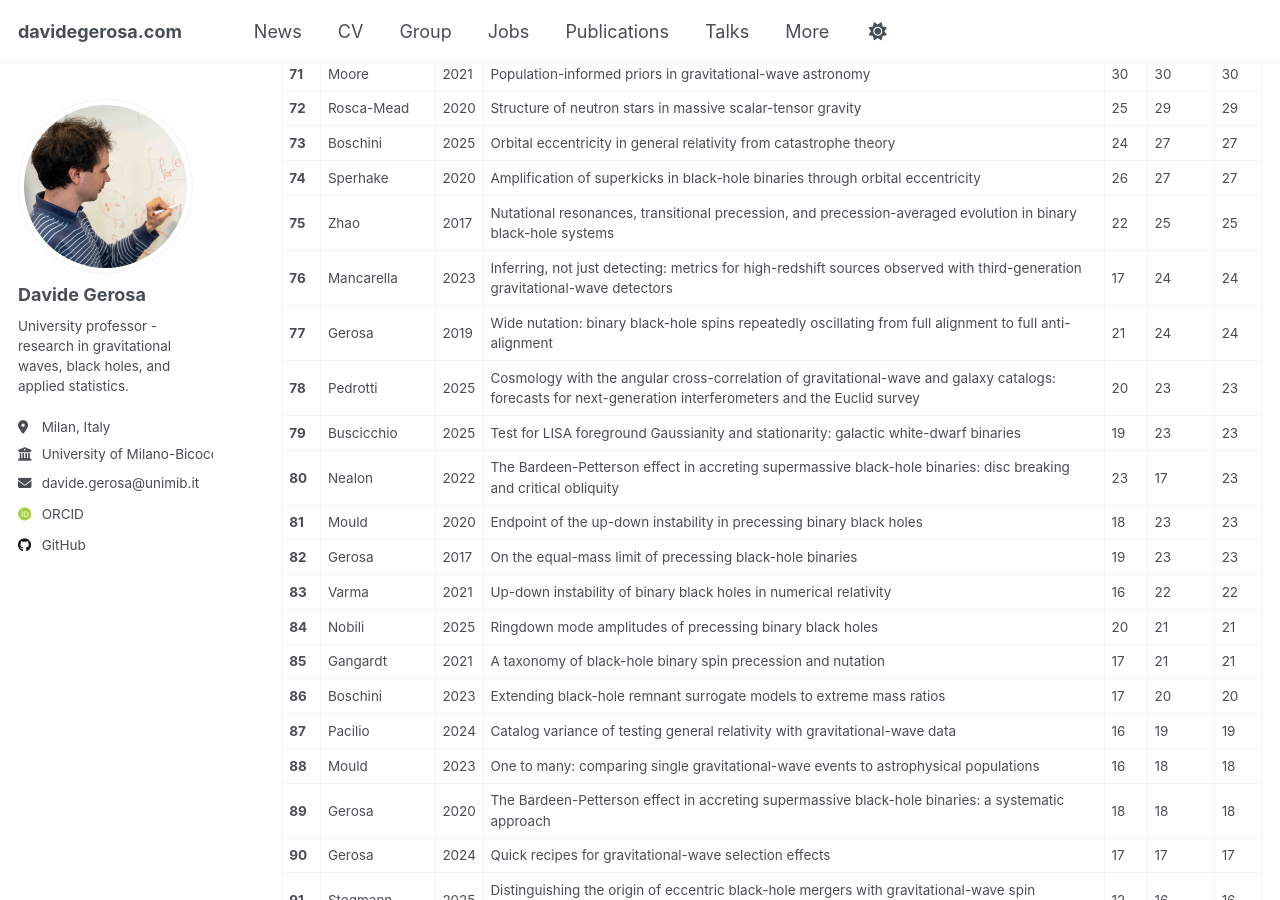
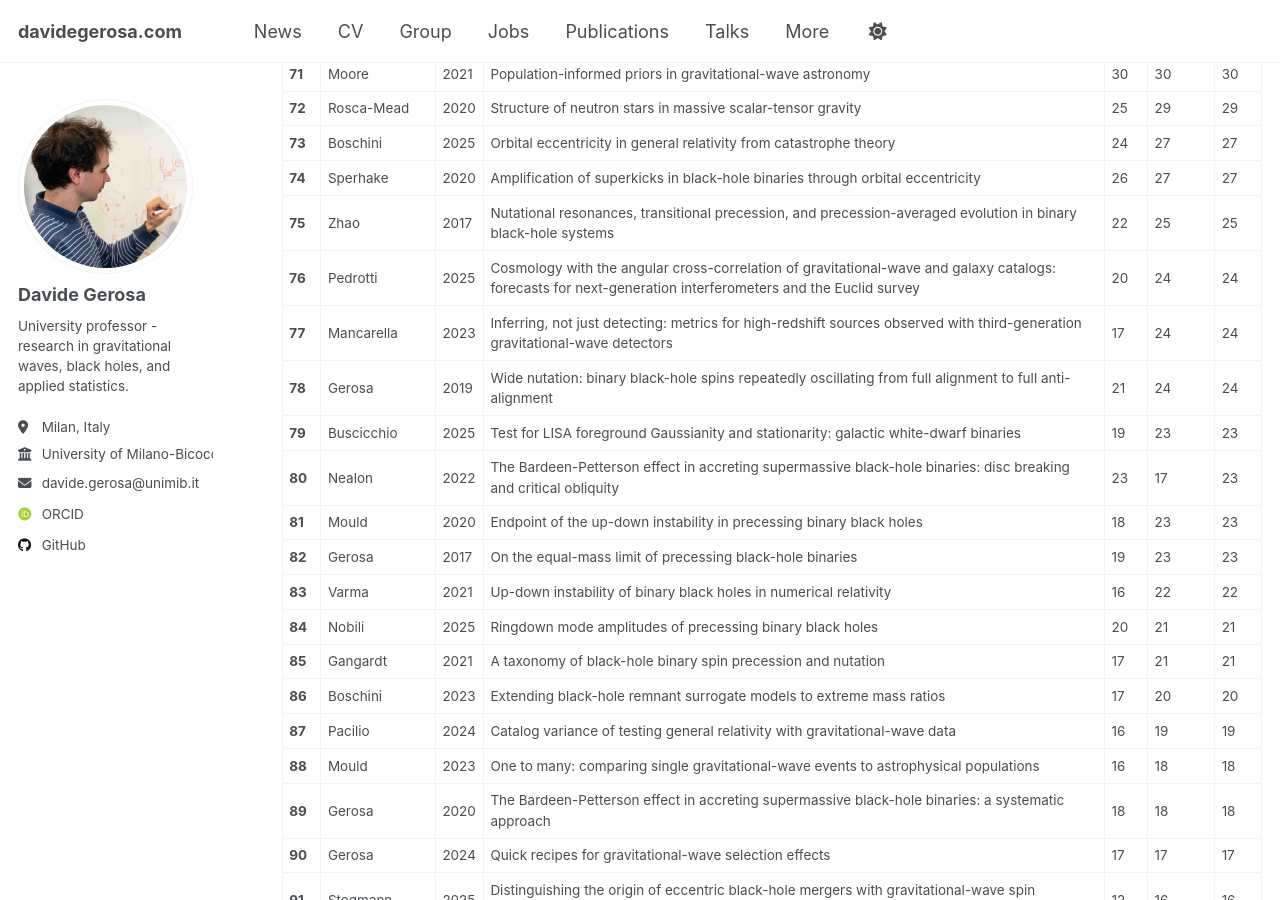
Before and after one commit to dgerosa/website, a Jekyll site: the page built from _pages/citations.md, in a window 1280 px wide and 900 px high, scrolled down 3331 px. Built offline with Jekyll 4.4.1, drawn with Linux system fonts in a browser that asks for light colours; some web fonts are replaced; some of the changed text lies outside the part shown.

Commit message:
Website update from workflow

```diff
--- a/_pages/_citations.md
+++ b/_pages/_citations.md
@@ -84,9 +84,9 @@
 | **73** | Boschini | 2025 | Orbital eccentricity in general relativity from catastrophe theory | 24 | 27 | 27 |
 | **74** | Sperhake | 2020 | Amplification of superkicks in black-hole binaries through orbital eccentricity | 26 | 27 | 27 |
 | **75** | Zhao | 2017 | Nutational resonances, transitional precession, and precession-averaged evolution in binary black-hole systems | 22 | 25 | 25 |
-| **76** | Mancarella | 2023 | Inferring, not just detecting: metrics for high-redshift sources observed with third-generation gravitational-wave detectors | 17 | 24 | 24 |
-| **77** | Gerosa | 2019 | Wide nutation: binary black-hole spins repeatedly oscillating from full alignment to full anti-alignment | 21 | 24 | 24 |
-| **78** | Pedrotti | 2025 | Cosmology with the angular cross-correlation of gravitational-wave and galaxy catalogs: forecasts for next-generation interferometers and the Euclid survey | 20 | 23 | 23 |
+| **76** | Pedrotti | 2025 | Cosmology with the angular cross-correlation of gravitational-wave and galaxy catalogs: forecasts for next-generation interferometers and the Euclid survey | 20 | 24 | 24 |
+| **77** | Mancarella | 2023 | Inferring, not just detecting: metrics for high-redshift sources observed with third-generation gravitational-wave detectors | 17 | 24 | 24 |
+| **78** | Gerosa | 2019 | Wide nutation: binary black-hole spins repeatedly oscillating from full alignment to full anti-alignment | 21 | 24 | 24 |
 | **79** | Buscicchio | 2025 | Test for LISA foreground Gaussianity and stationarity: galactic white-dwarf binaries | 19 | 23 | 23 |
 | **80** | Nealon | 2022 | The Bardeen-Petterson effect in accreting supermassive black-hole binaries: disc breaking and critical obliquity | 23 | 17 | 23 |
 | **81** | Mould | 2020 | Endpoint of the up-down instability in precessing binary black holes | 18 | 23 | 23 |
```
Also changed, not shown: other parts of _pages/_citations.md (+6 -6 lines), _pages/_group.md (+1 -1 lines), _pages/_publications.md (+1 -1 lines), _pages/_talks.md (+1 -1 lines).
